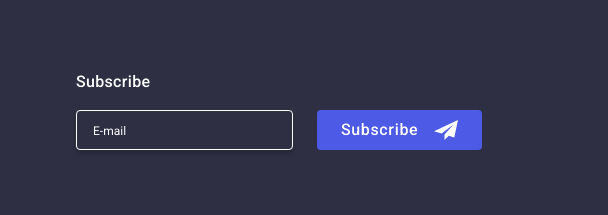
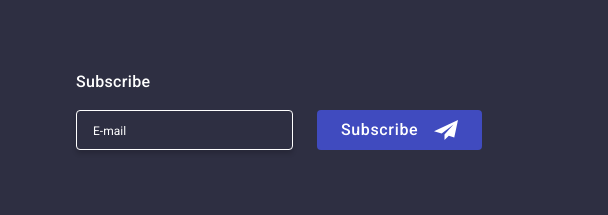
Before and after one commit to VictorFil67/goit-markup-hw-05, a plain HTML site: page index.html in a window 1280 px wide. In both pictures the pointer is over the button "Subscribe". Shown: the part 2943-3158 px from the top of the page, 672-1280 px from the left. Drawn offline with nearby package versions, Linux system fonts and the light colour scheme.

Commit message:
Update style.css

```diff
--- a/css/styles.css
+++ b/css/styles.css
@@ -505,7 +505,11 @@ width: 40px;
     .customers-icon {
         fill: currentColor;
     }
-
+/**
+  |============================
+  | FOOTER
+  |============================
+*/
 .footer {
     background-color: var(--navyblue);
     padding: 100px 0;
@@ -557,6 +561,8 @@ margin-right: 120px;
 .footer .social-round-link:focus {
     background-color: var(--green);
 }
+
+/* Subscribe */
 .subscribe {
     width: 200px;
     height: 50px;
@@ -592,7 +598,14 @@ margin-right: 120px;
         border-radius: 4px;
             background: var(--iris);
             border: none;
+
+            transition: background-color 250ms cubic-bezier(0.4, 0, 0.2, 1);
 }
+
+.subscribe-btn:hover, .subscribe-btn:focus {
+    background-color: var(--ocean);
+}
+
 .subscribe-btn-text{
     font-weight: 500;
         line-height: 1.5;
```
